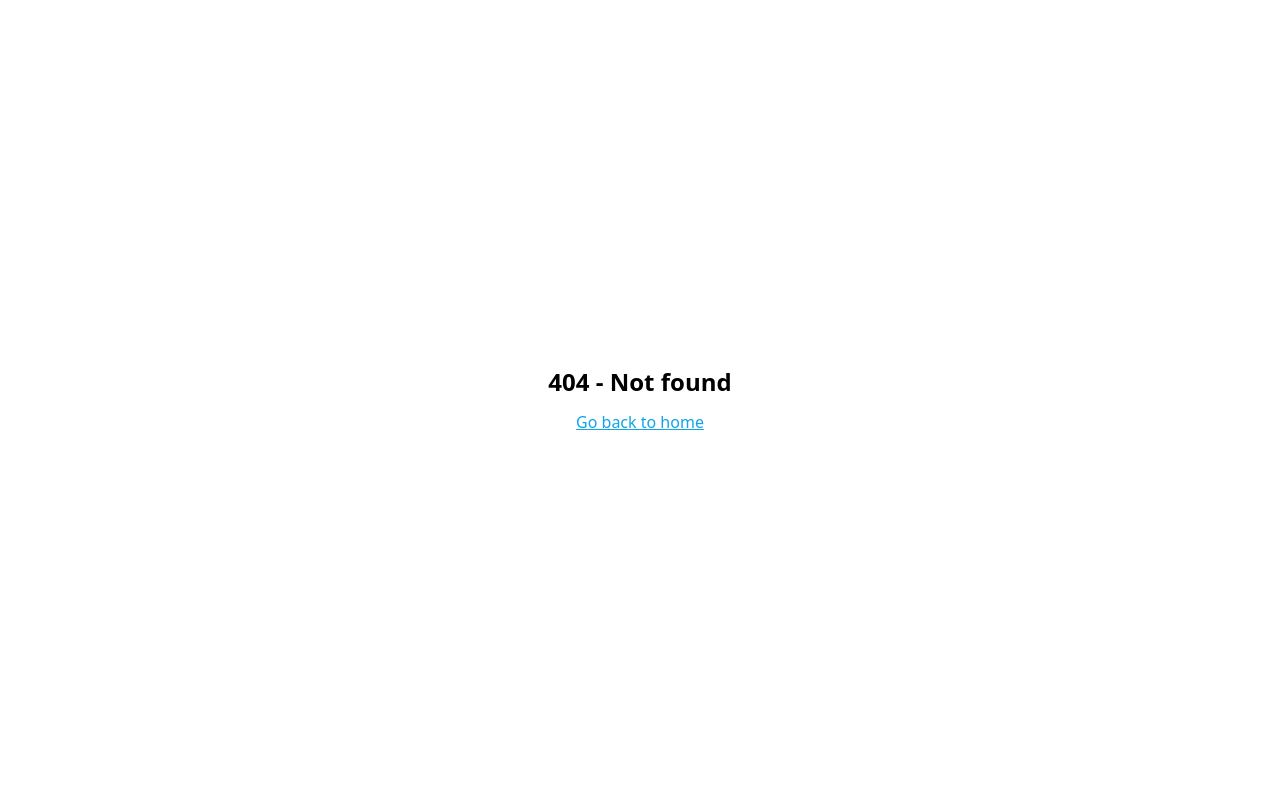
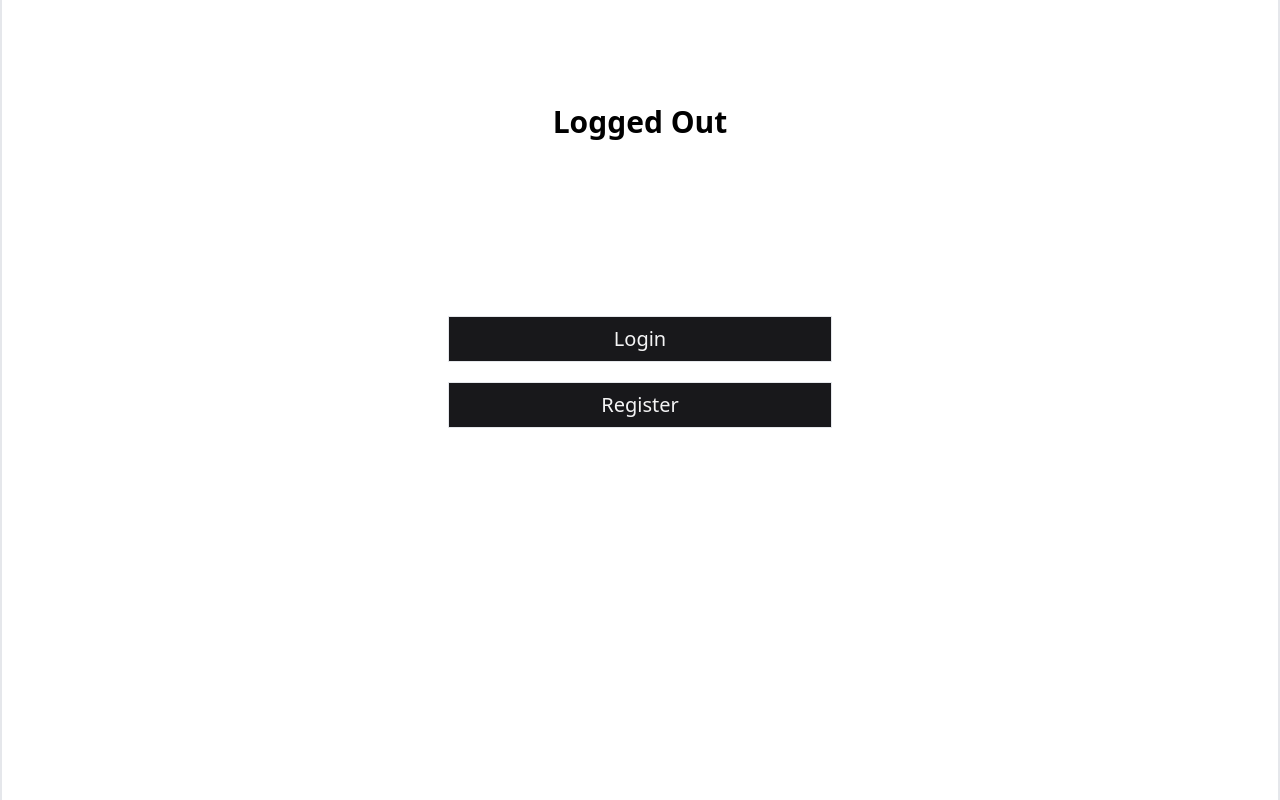
Before and after one commit to heitormbonfim/blog, a React (Vite) app in the folder client/: page /logout in a window 1280 px wide. Before the commit this address had no page. Built offline with nearby package versions, Linux system fonts and the light colour scheme.

Commit message:
added logout and improved navbar

```diff
--- a/client/src/App.tsx
+++ b/client/src/App.tsx
@@ -9,6 +9,7 @@ import BlogPage from "./pages/blog/page";
 import PostPage from "./pages/post/page";
 import PublicBlogPage from "./pages/blog/public-page";
 import PostEditor from "./pages/post/post-editor";
+import Logout from "./pages/logout/page";
 
 function App() {
   return (
@@ -16,6 +17,8 @@ function App() {
       <Route path="/login" element={<LoginPage />} />
 
       <Route path="/register" element={<RegisterPage />} />
+
+      <Route path="/logout" element={<Logout />} />
 
       <Route
         path="/profile"
--- a/client/src/components/ui/navbar.tsx
+++ b/client/src/components/ui/navbar.tsx
@@ -3,6 +3,9 @@ import { MdOutlineMenuOpen } from "react-icons/md";
 import { Link } from "react-router-dom";
 import { MenuButton } from "./menu-button";
 import { NavButtons, navButtons } from "../../utils/navbar-buttons";
+import { useSelector } from "react-redux";
+import { RootState } from "../../redux/store";
+import { Separator } from "./separator";
 
 interface Navbar extends NavbarTransparency {
   navButtons: NavButtons[];
@@ -92,7 +95,7 @@ function NavbarLogo() {
   return (
     <Link to="/">
       <span className="text-2xl font-bold mx-3 border-transparent hover:text-zinc-50 hover:border-b-2 hover:border-green-500 duration-150">
-        Heitor M Bonfim
+        Blog
       </span>
     </Link>
   );
@@ -100,6 +103,7 @@ function NavbarLogo() {
 
 function MobileNavbar({ transparentWhenTop, backgroundTransparency, navButtons }: Navbar) {
   const [showMenu, setShowMenu] = useState(false);
+  const user = useSelector((state: RootState) => state.user.data);
 
   function handleToggleMenu(event: React.MouseEvent<any>) {
     event.stopPropagation();
@@ -125,7 +129,7 @@ function MobileNavbar({ transparentWhenTop, backgroundTransparency, navButtons }
 
         <MdOutlineMenuOpen
           size={35}
-          className={`text-zinc-100 mx-3 transition-all ease-in duration-200 ${
+          className={`text-zinc-900 mx-3 transition-all ease-in duration-200 ${
             showMenu && "rotate-180"
           }`}
           onClick={(event) => handleToggleMenu(event)}
@@ -139,10 +143,14 @@ function MobileNavbar({ transparentWhenTop, backgroundTransparency, navButtons }
         onClick={(event) => handleToggleMenu(event)}
       >
         <div
-          className="w-[60%] h-full bg-[#fffd] flex flex-col justify-start gap-2 p-5"
+          className="w-[60%] h-full border-l-2 bg-[#fffd] flex flex-col justify-start gap-2 p-5"
           onClick={(event) => event.stopPropagation()}
         >
           {navButtons.map((button, idx) => {
+            if (!user._id) {
+              if (button.title.toLowerCase() === "logout") return null;
+            }
+
             return (
               <React.Fragment key={button.title + idx}>
                 <MenuButton
@@ -152,7 +160,7 @@ function MobileNavbar({ transparentWhenTop, backgroundTransparency, navButtons }
                 >
                   {button.title}
                 </MenuButton>
-                <hr />
+                <Separator />
               </React.Fragment>
             );
           })}
@@ -163,6 +171,8 @@ function MobileNavbar({ transparentWhenTop, backgroundTransparency, navButtons }
 }
 
 function Desktop({ transparentWhenTop, backgroundTransparency, navButtons }: Navbar) {
+  const user = useSelector((state: RootState) => state.user.data);
+
   return (
     <nav
       className={`fixed top-0 w-full z-30 border-b-2 ${!transparentWhenTop && "backdrop-blur-sm"}`}
@@ -175,6 +185,10 @@ function Desktop({ transparentWhenTop, backgroundTransparency, navButtons }: Nav
 
         <div className="flex justify-center items-center gap-5">
           {navButtons.map((button, idx) => {
+            if (!user._id) {
+              if (button.title.toLowerCase() === "logout") return null;
+            }
+
             return (
               <React.Fragment key={button.title + idx}>
                 <MenuButton href={button.href} _blank={button._blank}>
--- /dev/null
+++ b/client/src/pages/logout/page.tsx
@@ -0,0 +1,37 @@
+import { Link } from "react-router-dom";
+import { PageContainer } from "../../components/ui/page-container";
+import { Button } from "../../components/ui/button";
+import { useEffect } from "react";
+import { useDispatch } from "react-redux";
+import { setAuthToken } from "../../redux/slices/tokens-slice";
+import { logout } from "../../redux/slices/user-slice";
+
+export default function Logout() {
+  const dispatch = useDispatch();
+
+  useEffect(() => {
+    dispatch(setAuthToken(""));
+    dispatch(logout());
+    localStorage.removeItem("auth");
+  }, []);
+
+  return (
+    <PageContainer>
+      <div className="relative">
+        <h2 className="text-3xl text-center font-bold my-10">Logged Out</h2>
+
+        <div className="min-h-96 w-full max-w-96 mx-auto flex flex-col justify-center items-center">
+          <div className="w-full">
+            <Link to="/login">
+              <Button className="w-full mb-5 text-xl">Login</Button>
+            </Link>
+
+            <Link to="/register">
+              <Button className="w-full text-xl">Register</Button>
+            </Link>
+          </div>
+        </div>
+      </div>
+    </PageContainer>
+  );
+}
--- a/client/src/pages/post/page.tsx
+++ b/client/src/pages/post/page.tsx
@@ -122,7 +122,7 @@ export default function PostPage() {
   }
 
   return (
-    <PageContainer>
+    <PageContainer navbar>
       <Helmet>
         <title>{post.title || ""}</title>
         <meta name="description" content="post content" />
--- a/client/src/redux/slices/user-slice.ts
+++ b/client/src/redux/slices/user-slice.ts
@@ -36,7 +36,7 @@ const userSlice = createSlice({
 
     logout(state) {
       state.isAuthenticated = false;
-      state.data = null!;
+      state.data = {} as User;
     },
 
     setBlogs(state, action) {
--- a/client/src/utils/navbar-buttons.ts
+++ b/client/src/utils/navbar-buttons.ts
@@ -16,6 +16,11 @@ export const navButtons: NavButtons[] = [
     href: "/profile",
     _blank: false,
   },
+  {
+    title: "Logout",
+    href: "/logout",
+    _blank: false,
+  },
   // {
   //   title: "Contact",
   //   href: "mailto:heitormbonfim@gmail.com?subject=I%20checked%20your%20website&body=Hello,%20Heitor",
```
